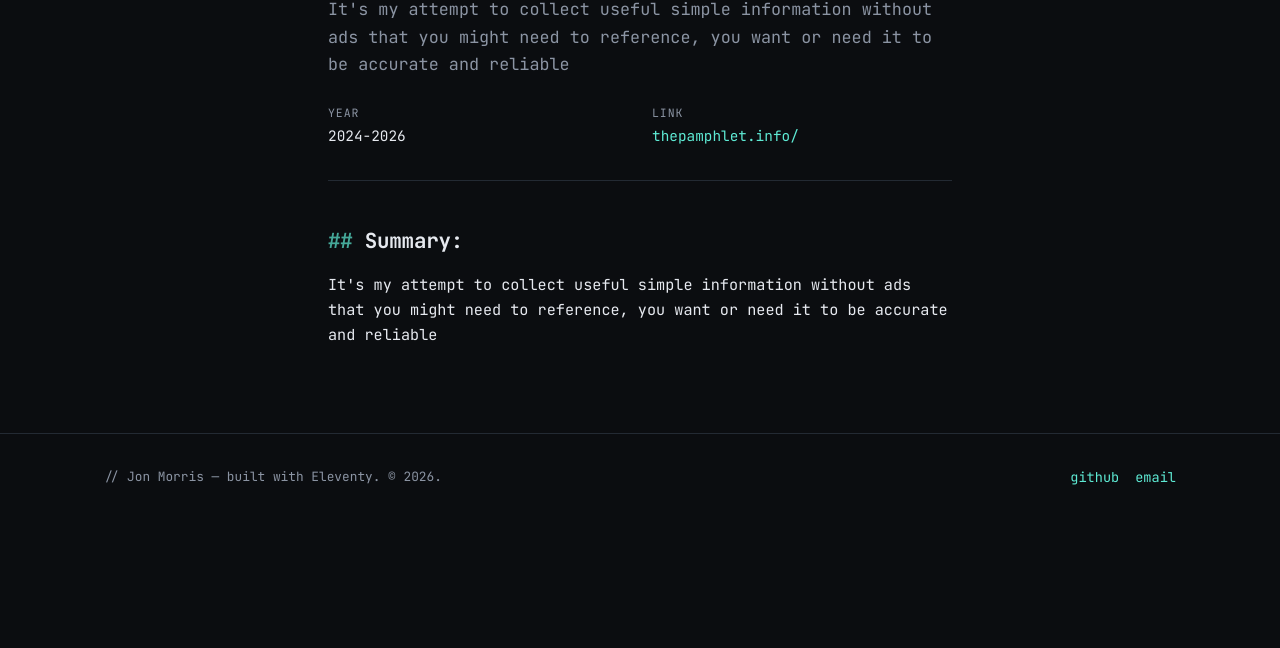
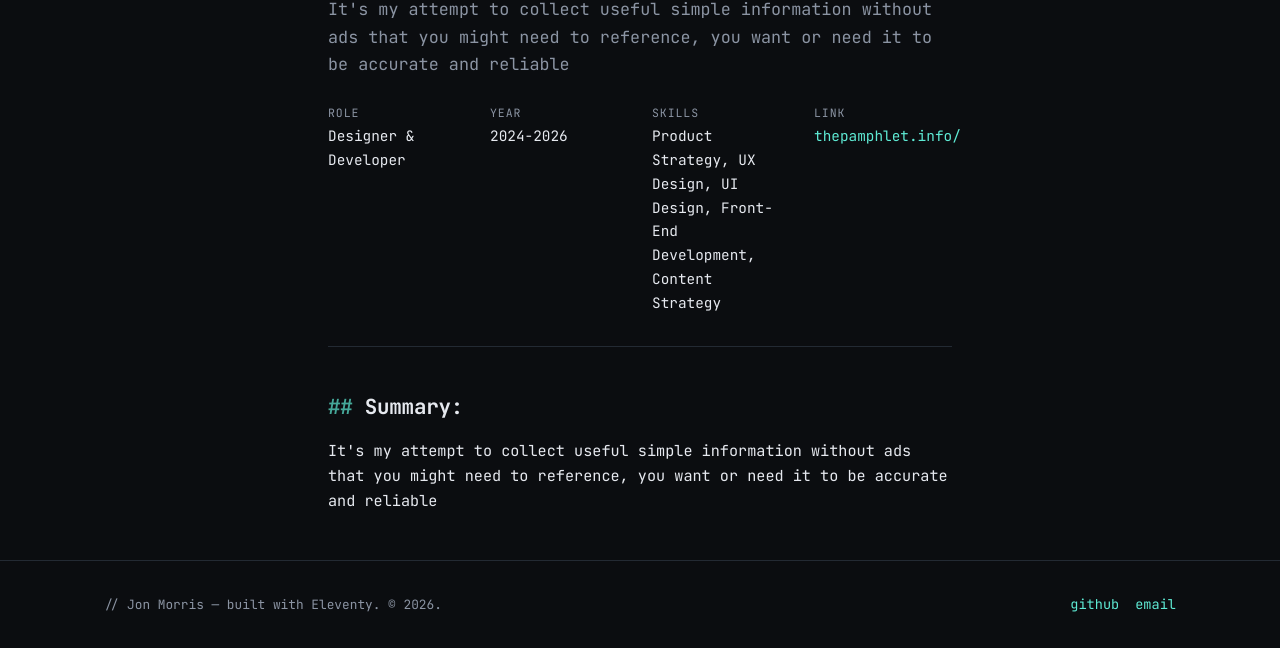
Before and after one commit to jonmorris/portfolio-experimental, an Eleventy site: page src/projects/the-pamphlet.md in a window 1280 px wide. Shown: the part 280-928 px from the top of the page. Before the commit the page ends 800 px from the top, so only its background shows below. Built offline with nearby package versions, Linux system fonts and the light colour scheme; Eleventy itself is replaced by a stand-in of ours; files that its build step writes are made by us from their sources.

Commit message:
Add role and skills to The Pamphlet
Co-Authored-By: Claude Opus 4.8 <noreply@anthropic.com>
Claude-Session: https://claude.ai/code/session_01Ct7XH3n9MFGpPv4hvRxw3N

```diff
--- a/src/projects/the-pamphlet.md
+++ b/src/projects/the-pamphlet.md
@@ -5,6 +5,8 @@ type: side
 year: 2026
 displayYear: "2024-2026"
 sortYear: 2026
+role: "Designer & Developer"
+skills: ["Product Strategy", "UX Design", "UI Design", "Front-End Development", "Content Strategy"]
 link: "https://thepamphlet.info/"
 summary: "It's my attempt to collect useful simple information without ads that you might need to reference, you want or need it to be accurate and reliable"
 order: 1
```
